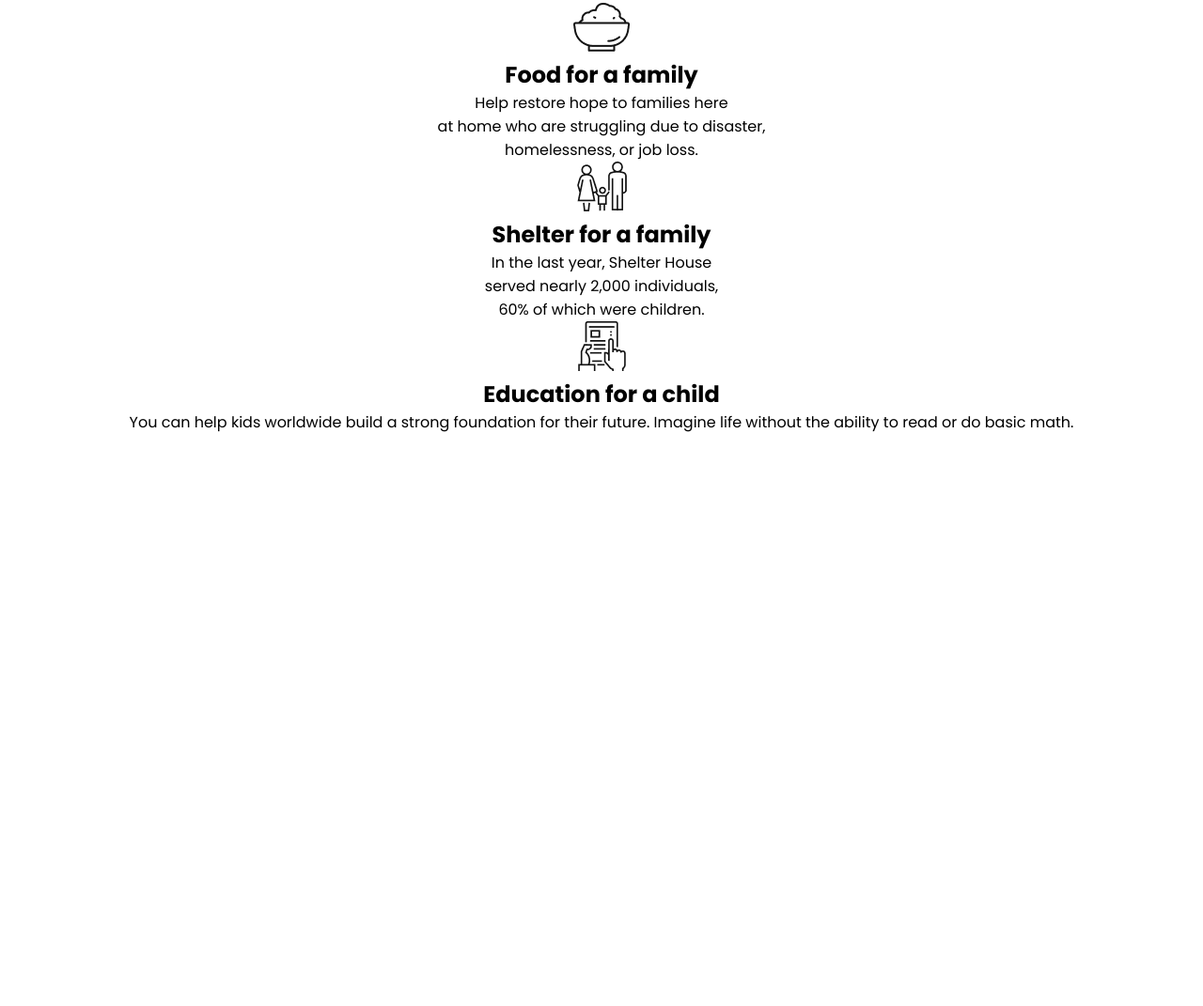
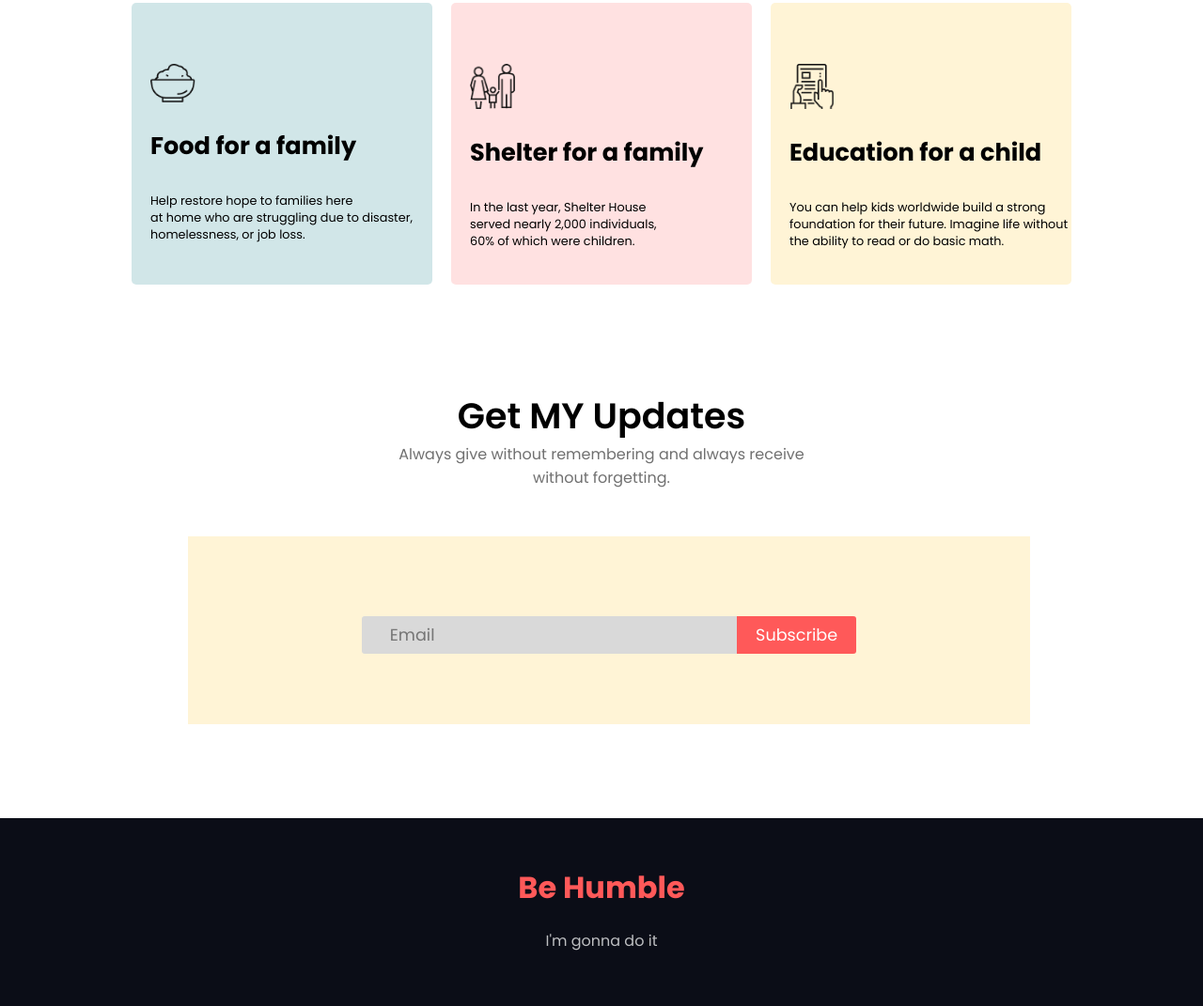
Before and after one commit to hossainta1/donate-today, a plain HTML site: page index.html in a window 1280 px wide. Shown: the part 1479-2550 px from the top of the page at 94% size. Before the commit the page ends 1941 px from the top, so only its background shows below. Drawn offline with Linux system fonts and the light colour scheme.

Commit message:
added footer

```diff
--- a/index.html
+++ b/index.html
@@ -57,6 +57,18 @@
             </div>
         </div>
     </section>
+    <section class="get-me-update">
+        <h1>Get MY Updates</h1>
+        <p>Always give without remembering and always receive <br> without forgetting.</p>
+        <div class="subscribe-area">
+            <input type="email" placeholder="Email" id="email-btn">
+            <button id="subscribe">Subscribe</button>
+        </div>
+    </section>
 
 </body>
+<footer>
+    <h1>Be Humble</h1>
+    <p>I'm gonna do it</p>
+</footer>
 </html>
--- a/style.css
+++ b/style.css
@@ -132,3 +132,124 @@ body {
     padding-bottom: 5%;
     color: #707070;
 }
+.plan-category {
+    display: flex;
+    text-align: left;
+}
+
+#first {
+    margin-left: 140px;
+}
+
+.food {
+    width: 25%;
+    height: 300px;
+    background-color: #4f9da642;
+    margin-left: 20px;
+    border-radius: 5px;
+}
+
+.shelter {
+    width: 25%;
+    height: 300px;
+    background-color: #ff59592d;
+    margin-left: 20px;
+    border-radius: 5px;
+}
+
+.education {
+    width: 25%;
+    height: 300px;
+    background-color: #fff4d6;
+    margin-left: 20px;
+    border-radius: 5px;
+}
+
+.food>img,
+.shelter>img,
+.education>img {
+    width: 15%;
+    padding-top: 65px;
+    padding-left: 20px;
+}
+
+.food>h2,
+.shelter>h2,
+.education>h2 {
+    font-size: 1.6rem;
+    padding-left: 20px;
+    padding-top: 20px;
+}
+
+.food>p,
+.shelter>p,
+.education>p {
+    font-size: 0.8rem;
+    padding-left: 20px;
+    padding-top: 30px;
+}
+.get-me-update {
+    width: 100%;
+    padding-bottom: 100px;
+    text-align: center;
+}
+
+.get-me-update>h1 {
+    font-size: 38px;
+    font-weight: 600;
+    padding-top: 5%;
+}
+
+.get-me-update>p {
+    color: #707070;
+    padding-bottom: 50px;
+}
+
+.subscribe-area {
+    width: 70%;
+    height: 200px;
+    background-color: #FFF4D6;
+    margin-left: 200px;
+}
+
+#email-btn {
+    margin-top: 85px;
+    padding: 7px 30px;
+    font-size: 1.1rem;
+    background-color: #D9D9D9;
+    color: #AA9F9F;
+    outline: none;
+    border: none;
+    border-top-left-radius: 3px;
+    border-bottom-left-radius: 3px;
+}
+
+#subscribe {
+    margin-top: 85px;
+    margin-left: -5px;
+    font-size: 1.1rem;
+    padding: 7px 20px;
+    background-color: #FF5959;
+    color: #ffffff;
+    outline: none;
+    border: none;
+    border-top-right-radius: 3px;
+    border-bottom-right-radius: 3px;
+}
+
+footer {
+    width: 100%;
+    height: 200px;
+    text-align: center;
+    background-color: #0B0D17;
+}
+
+footer>h1 {
+    color: #FF5959;
+    padding-top: 50px;
+}
+
+footer>p {
+    color: #bdbec1;
+    padding-top: 20px;
+}
```
